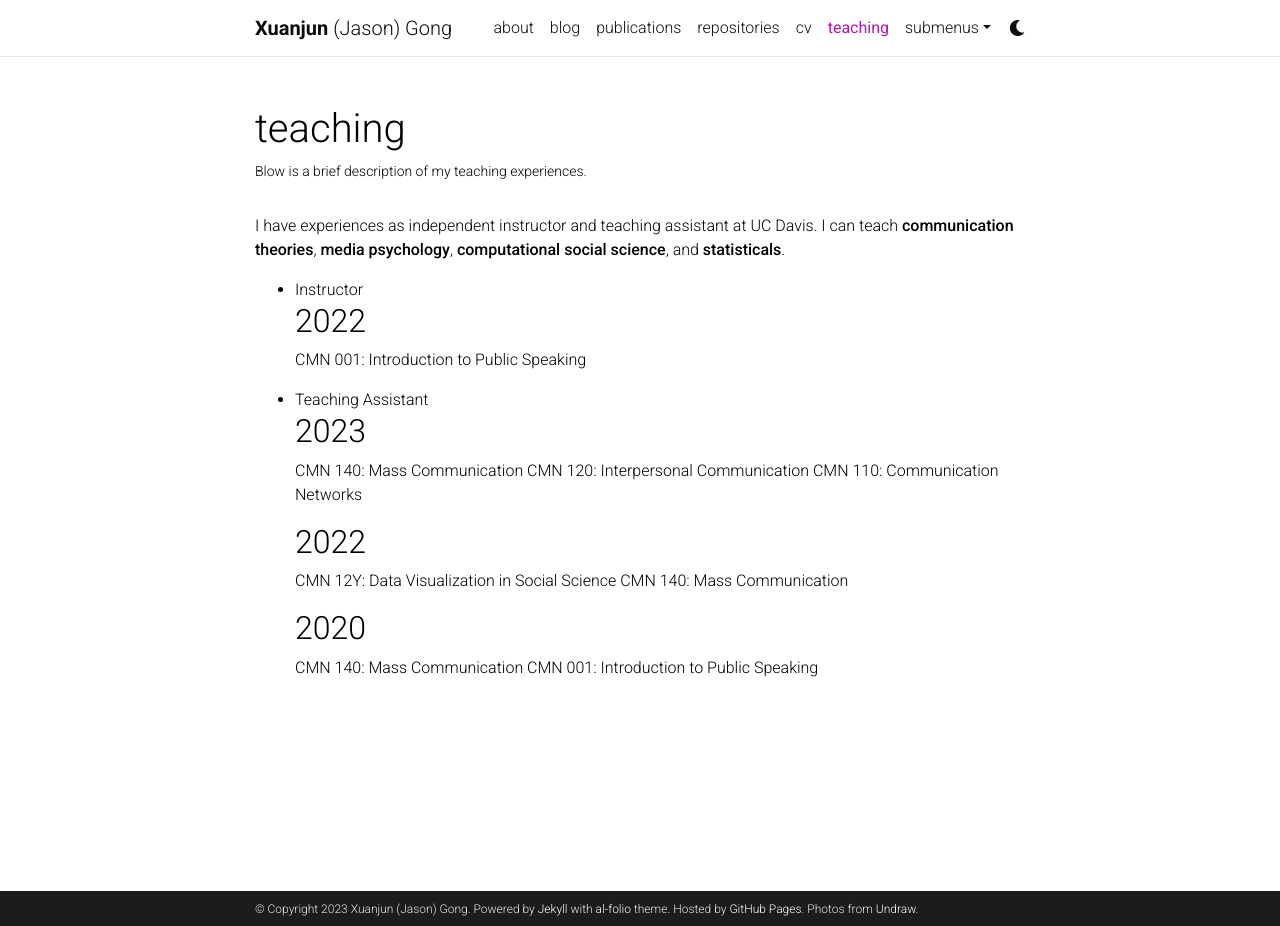
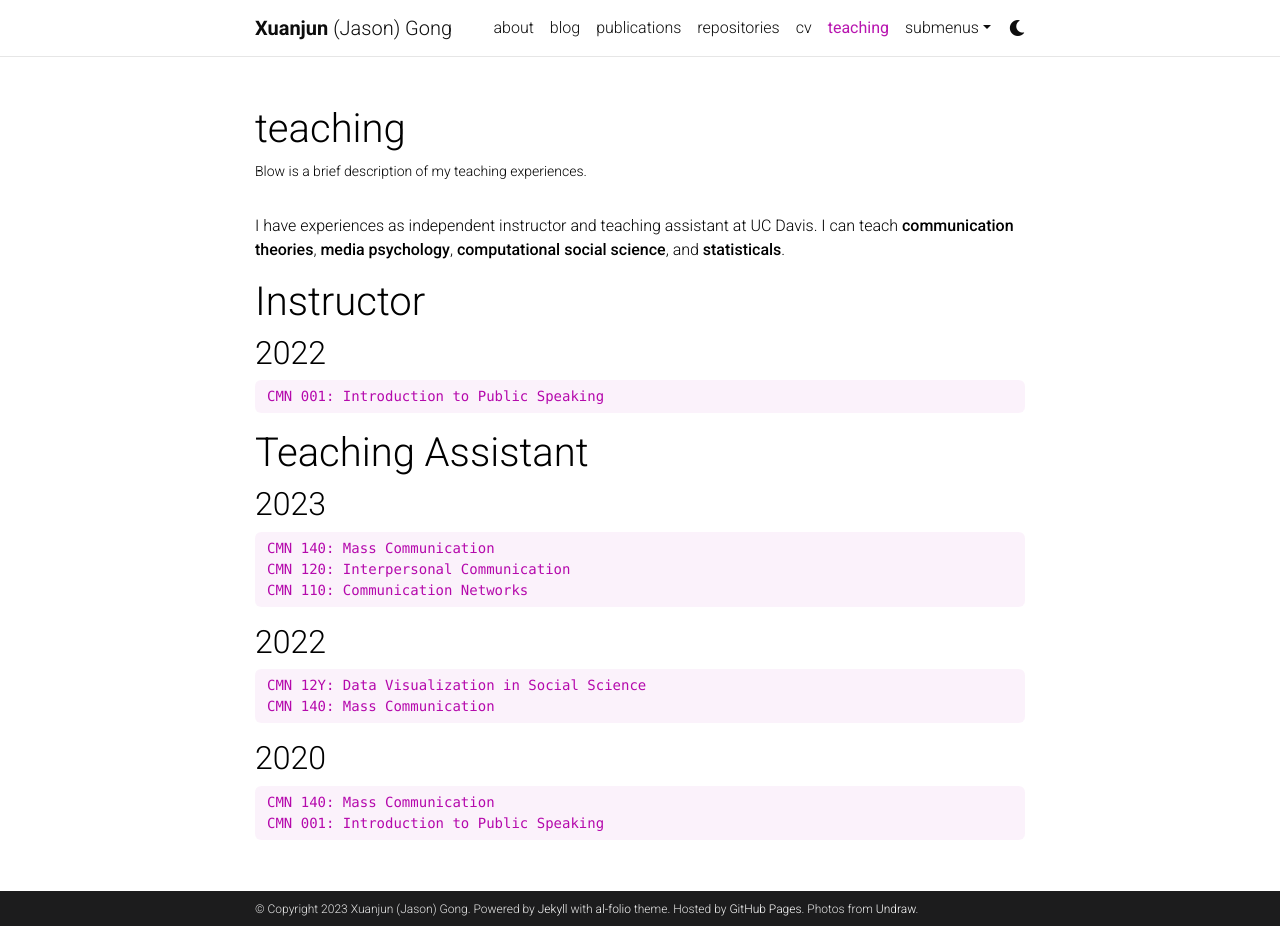
Before and after one commit to jasongong11/jasongong11.github.io, a Jekyll site: the page built from _pages/teaching.md, in a window 1280 px wide and 926 px high. Built offline with Jekyll 4.4.1, drawn with Linux system fonts in a browser that asks for light colours; comment, search, counter and statistics services are not loaded; a style sheet for code colours, icons or effects is not loaded.

```diff
--- a/_pages/teaching.md
+++ b/_pages/teaching.md
@@ -10,11 +10,11 @@ nav_order: 5
 I have experiences as independent instructor and teaching assistant at UC Davis.
 I can teach **communication theories**, **media psychology**, **computational social science**, and **statisticals**.
 
-- Instructor
+<h1>Instructor</h1>
   <h2 class="year">2022</h2>
     CMN 001: Introduction to Public Speaking
 
-- Teaching Assistant
+<h1>Teaching Assistant</h1>
   <h2 class="year">2023</h2>
     CMN 140: Mass Communication
     CMN 120: Interpersonal Communication
```
